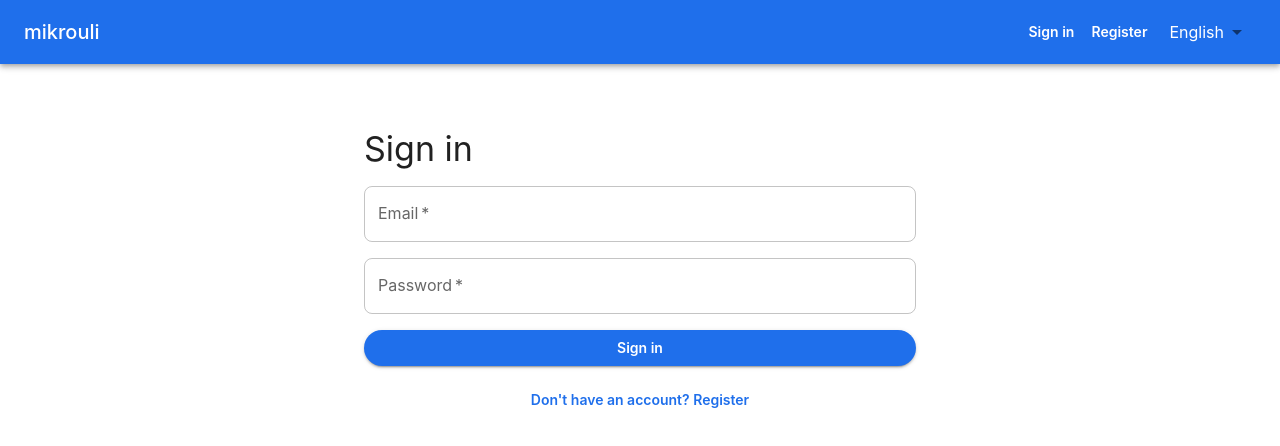
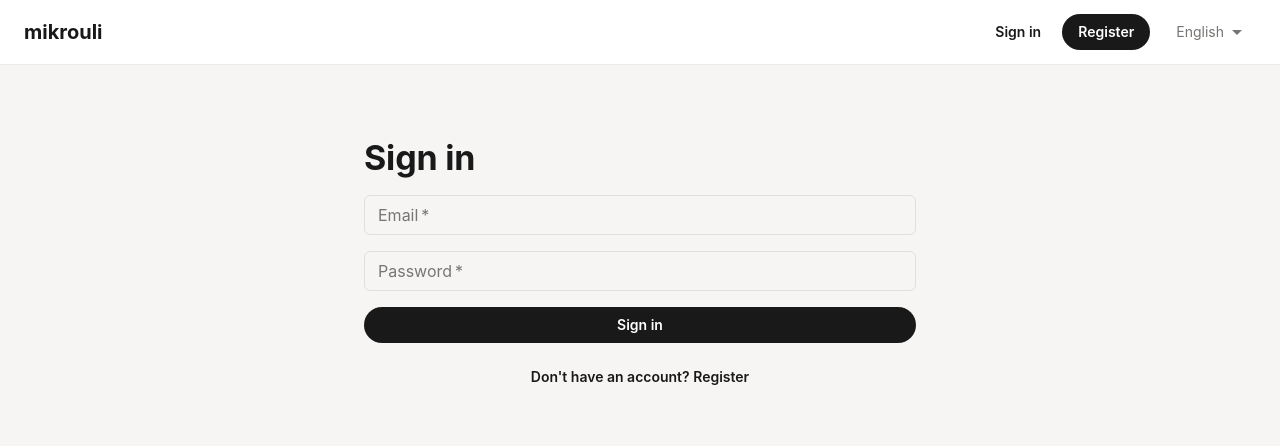
Before and after one commit to chaosmirage/mikrouli, a React (Vite) app in the folder apps/web/: page /login in a window 1280 px wide. Shown: the top 446 px of the page. Built offline with nearby package versions, Linux system fonts and the light colour scheme; no server answers.

Commit message:
style(web): adopt notion-inspired palette and white app shell

```diff
--- a/apps/web/src/components/AppShell.tsx
+++ b/apps/web/src/components/AppShell.tsx
@@ -4,6 +4,8 @@ import Typography from '@mui/material/Typography';
 import Button from '@mui/material/Button';
 import Container from '@mui/material/Container';
 import MenuItem from '@mui/material/MenuItem';
+import Box from '@mui/material/Box';
+import Stack from '@mui/material/Stack';
 import Select, { SelectChangeEvent } from '@mui/material/Select';
 import { Outlet, useNavigate } from 'react-router-dom';
 import { useTranslation } from 'react-i18next';
@@ -31,7 +33,11 @@ function LocaleSwitcher() {
       size="small"
       data-testid="locale-switcher"
       inputProps={{ 'aria-label': t('language') }}
-      sx={{ color: 'inherit', '& .MuiOutlinedInput-notchedOutline': { border: 'none' } }}
+      sx={{
+        color: 'text.secondary',
+        fontSize: '0.875rem',
+        '& .MuiOutlinedInput-notchedOutline': { border: 'none' },
+      }}
     >
       <MenuItem value="en" data-testid="locale-option-en">
         English
@@ -47,10 +53,19 @@ function GuestNav({ navigate }: GuestNavProps) {
   const { t } = useTranslation('common');
   return (
     <>
-      <Button color="inherit" onClick={() => navigate('/login')} data-testid="nav-login">
+      <Button
+        onClick={() => navigate('/login')}
+        data-testid="nav-login"
+        sx={{ color: 'text.primary' }}
+      >
         {t('login')}
       </Button>
-      <Button color="inherit" onClick={() => navigate('/register')} data-testid="nav-register">
+      <Button
+        variant="contained"
+        color="primary"
+        onClick={() => navigate('/register')}
+        data-testid="nav-register"
+      >
         {t('register')}
       </Button>
     </>
@@ -61,16 +76,33 @@ function AuthNav({ email, onLogout, navigate }: AuthNavProps) {
   const { t } = useTranslation('common');
   return (
     <>
-      <Button color="inherit" onClick={() => navigate('/dashboard')} data-testid="nav-dashboard">
+      <Button
+        onClick={() => navigate('/dashboard')}
+        data-testid="nav-dashboard"
+        sx={{ color: 'text.primary' }}
+      >
         {t('dashboard')}
       </Button>
-      <Button color="inherit" onClick={() => navigate('/api-keys')} data-testid="nav-api-keys">
+      <Button
+        onClick={() => navigate('/api-keys')}
+        data-testid="nav-api-keys"
+        sx={{ color: 'text.primary' }}
+      >
         {t('apiKeys')}
       </Button>
-      <Typography component="span" sx={{ mx: 1 }} data-testid="nav-user-email">
+      <Typography
+        component="span"
+        data-testid="nav-user-email"
+        sx={{ color: 'text.secondary', fontSize: '0.875rem', mx: 1 }}
+      >
         {email}
       </Typography>
-      <Button color="inherit" onClick={onLogout} data-testid="nav-logout">
+      <Button
+        variant="outlined"
+        onClick={onLogout}
+        data-testid="nav-logout"
+        sx={{ color: 'text.primary' }}
+      >
         {t('logout')}
       </Button>
     </>
@@ -90,9 +122,9 @@ export default function AppShell() {
     <Typography
       variant="h6"
       component="span"
-      sx={{ flexGrow: 1, cursor: 'pointer' }}
       onClick={() => navigate('/')}
       data-testid="nav-title"
+      sx={{ cursor: 'pointer', fontWeight: 700, color: 'text.primary' }}
     >
       {t('appName')}
     </Typography>
@@ -100,13 +132,16 @@ export default function AppShell() {
   return (
     <>
       <AppBar position="static" data-testid="app-bar">
-        <Toolbar data-testid="nav-toolbar">
+        <Toolbar data-testid="nav-toolbar" sx={{ gap: 1.5 }}>
           {title}
-          {navContent}
-          <LocaleSwitcher />
+          <Box sx={{ flexGrow: 1 }} />
+          <Stack direction="row" alignItems="center" spacing={1.5}>
+            {navContent}
+            <LocaleSwitcher />
+          </Stack>
         </Toolbar>
       </AppBar>
-      <Container maxWidth="lg" sx={{ py: 4 }} data-testid="page-content">
+      <Container maxWidth="md" sx={{ py: 5 }} data-testid="page-content">
         <Outlet />
       </Container>
     </>
--- a/apps/web/src/theme.ts
+++ b/apps/web/src/theme.ts
@@ -1,31 +1,100 @@
 import { createTheme, ThemeOptions } from '@mui/material/styles';
 
-// Pill-shaped CTA radius — ≥ 24px on contained primary buttons.
-const PILL_RADIUS = 24;
-const BASE_RADIUS = 8;
+// Design language adopted from the upstream url-shortener prototype:
+// "Notion-inspired — clean, minimal, near-black on warm-gray paper, soft
+// mint-blue accent, warm-peach secondary." All raw hex literals MUST live
+// in this file only — no hex literals in *.tsx.
+//
+// Pill-shaped CTA radius — ≥ 24px on contained primary
+// buttons. We use a true pill (9999px).
+// value kept as a named constant.
+const PILL_RADIUS = 9999;
+const CARD_RADIUS = 12;
+const CONTROL_RADIUS = 6;
 const FONT_FAMILY =
   '-apple-system, BlinkMacSystemFont, "Segoe UI", "Roboto", "Helvetica Neue", sans-serif';
 
+const NAVY = '#191919';
+const NAVY_DEEP = '#000000';
+const MINT = '#0077d4';
+const MINT_LIGHT = '#e8f4fd';
+const CORAL = '#f2a93b';
+const CORAL_LIGHT = '#fdf4e8';
+const GRAY_50 = '#f6f5f4';
+const GRAY_100 = '#edece9';
+const GRAY_200 = '#e0dfdc';
+const GRAY_400 = '#a5a29e';
+const GRAY_500 = '#787572';
+const GRAY_700 = '#37352f';
+const WHITE = '#ffffff';
+const DANGER = '#eb5757';
+const SUCCESS = '#2ecc71';
+
 const palette: ThemeOptions['palette'] = {
-  primary: { main: '#1f6feb' },
-  secondary: { main: '#f2a93b' },
+  mode: 'light',
+  primary: { main: NAVY, dark: NAVY_DEEP, contrastText: WHITE },
+  secondary: { main: MINT, light: MINT_LIGHT, contrastText: WHITE },
+  warning: { main: CORAL, light: CORAL_LIGHT },
+  error: { main: DANGER },
+  success: { main: SUCCESS },
+  background: { default: GRAY_50, paper: WHITE },
+  text: { primary: NAVY, secondary: GRAY_500, disabled: GRAY_400 },
+  divider: GRAY_100,
+  grey: { '50': GRAY_50, '100': GRAY_100, '200': GRAY_200, '400': GRAY_400, '500': GRAY_500, '700': GRAY_700 },
 };
 
 const typography: ThemeOptions['typography'] = {
   fontFamily: FONT_FAMILY,
+  h1: { fontWeight: 700, letterSpacing: '-0.01em' },
+  h2: { fontWeight: 700, letterSpacing: '-0.01em' },
+  h3: { fontWeight: 700 },
+  h4: { fontWeight: 700, letterSpacing: '-0.005em' },
+  h5: { fontWeight: 600 },
+  h6: { fontWeight: 600 },
+  button: { fontWeight: 600, textTransform: 'none' },
 };
 
-const shape: ThemeOptions['shape'] = {
-  borderRadius: BASE_RADIUS,
+const shape: ThemeOptions['shape'] = { borderRadius: CONTROL_RADIUS };
+
+// Component overrides as data composition. Nested style objects are
+// extracted to top-level constants so the indent-depth scanner stays at
+// depth ≤ 2 inside the `components` literal.
+const BODY_BASELINE = { backgroundColor: GRAY_50, color: NAVY };
+const APPBAR_ROOT = { backgroundColor: WHITE, color: NAVY, borderBottom: `1px solid ${GRAY_100}` };
+const BUTTON_CONTAINED_PRIMARY = { backgroundColor: NAVY, '&:hover': { backgroundColor: NAVY_DEEP } };
+const BUTTON_OUTLINED = { borderColor: GRAY_200, color: GRAY_700 };
+const PAPER_ROOT = { backgroundImage: 'none' };
+const PAPER_OUTLINED = { borderColor: GRAY_100, borderRadius: CARD_RADIUS };
+const CARD_ROOT = { borderRadius: CARD_RADIUS, borderColor: GRAY_100 };
+const INPUT_ROOT = { borderRadius: CONTROL_RADIUS };
+const INPUT_NOTCHED = { borderColor: GRAY_200 };
+const TABLE_HEAD_CELL = {
+  color: GRAY_500,
+  fontSize: '0.75rem',
+  fontWeight: 600,
+  letterSpacing: '0.04em',
+  textTransform: 'uppercase' as const,
+  borderBottom: `2px solid ${GRAY_100}`,
 };
+const TABLE_HEAD_ROOT = { '& .MuiTableCell-head': TABLE_HEAD_CELL };
+const TABLE_CELL_ROOT = { borderBottom: `1px solid ${GRAY_50}` };
+const ALERT_ROOT = { borderRadius: CONTROL_RADIUS };
+const CHIP_ROOT = { borderRadius: PILL_RADIUS };
 
-// MuiButton radius kept on a single line.
-// line-mode grep. Nested object literals are data composition (waived),
-// indentation depth stays at 1.
+// Single-line MuiButton borderRadius
+// kept on a single line.
 const components: ThemeOptions['components'] = {
-  MuiButton: {
-    styleOverrides: { root: { borderRadius: PILL_RADIUS, textTransform: 'none', fontWeight: 600 } },
-  },
+  MuiCssBaseline: { styleOverrides: { body: BODY_BASELINE } },
+  MuiAppBar: { defaultProps: { color: 'inherit', elevation: 0 }, styleOverrides: { root: APPBAR_ROOT } },
+  MuiButton: { defaultProps: { disableElevation: true }, styleOverrides: { root: { borderRadius: PILL_RADIUS, textTransform: 'none', fontWeight: 600 }, containedPrimary: BUTTON_CONTAINED_PRIMARY, outlined: BUTTON_OUTLINED } },
+  MuiPaper: { defaultProps: { elevation: 0 }, styleOverrides: { root: PAPER_ROOT, outlined: PAPER_OUTLINED } },
+  MuiCard: { defaultProps: { variant: 'outlined' }, styleOverrides: { root: CARD_ROOT } },
+  MuiOutlinedInput: { styleOverrides: { root: INPUT_ROOT, notchedOutline: INPUT_NOTCHED } },
+  MuiTextField: { defaultProps: { variant: 'outlined', size: 'small' } },
+  MuiTableHead: { styleOverrides: { root: TABLE_HEAD_ROOT } },
+  MuiTableCell: { styleOverrides: { root: TABLE_CELL_ROOT } },
+  MuiAlert: { styleOverrides: { root: ALERT_ROOT } },
+  MuiChip: { styleOverrides: { root: CHIP_ROOT } },
 };
 
 export const theme = createTheme({
```
